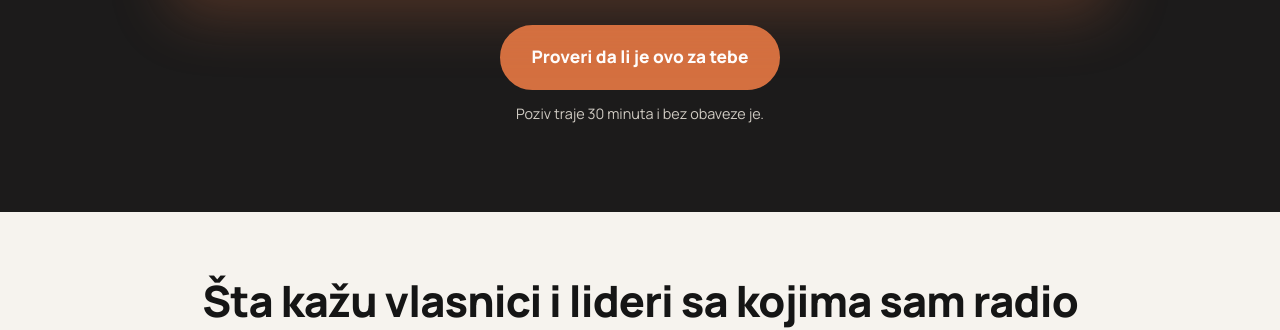
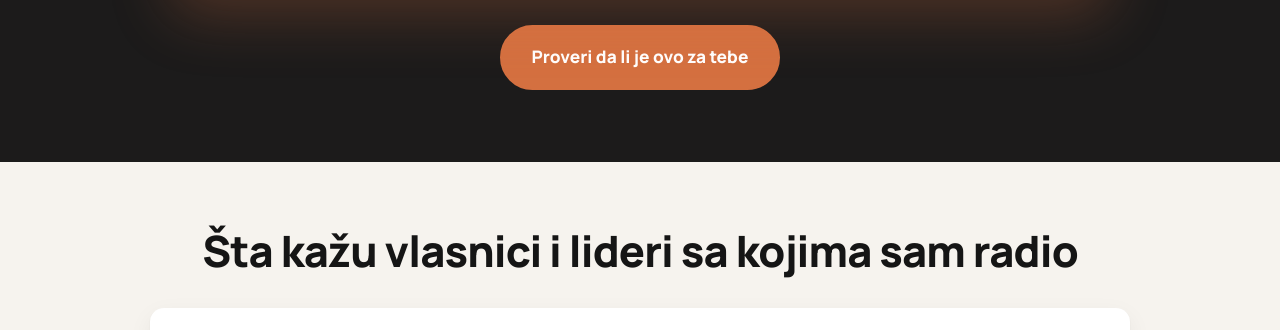
Before and after one commit to Stesto89/stefanstojkovic.rs, a plain HTML site: page kapacitet.html in a window 1280 px wide. Shown: the part 893-1223 px from the top of the page. Drawn offline with Linux system fonts and the light colour scheme; grey boxes are pictures that could not be loaded.

Commit message:
Kapacitet: bez napomene o trajanju poziva
Co-Authored-By: Claude Opus 5.5 <noreply@anthropic.com>

```diff
--- a/kapacitet.html
+++ b/kapacitet.html
@@ -98,7 +98,6 @@ fbq('init','2146159002963753');fbq('track','PageView');
     </div>
 
     <div class="dugmad"><a class="dugme" href="kapacitet-poziv.html">Proveri da li je ovo za tebe</a></div>
-    <p class="vsl-napomena">Poziv traje 30 minuta i bez obaveze je.</p>
   </div>
 </section>
 
```
